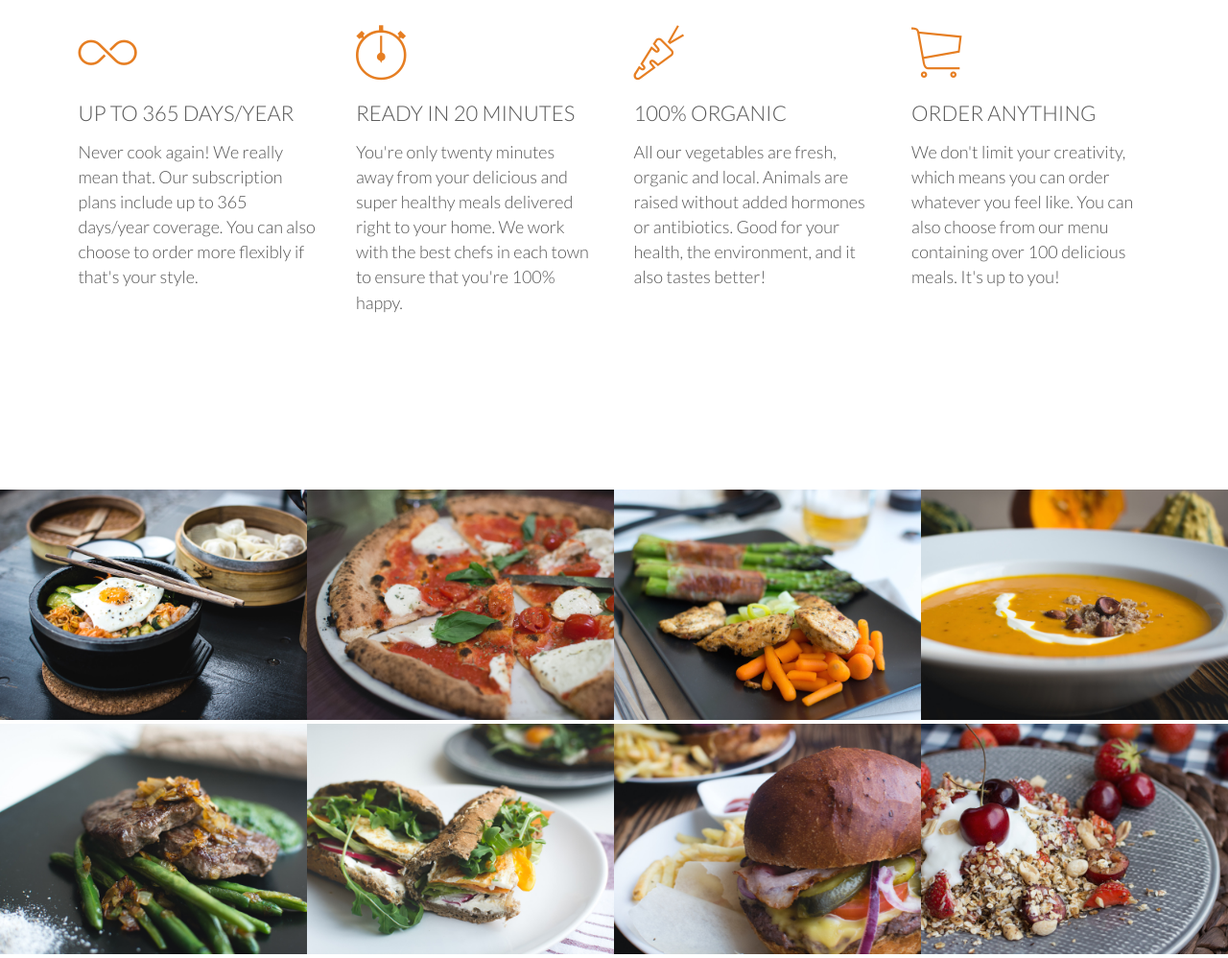
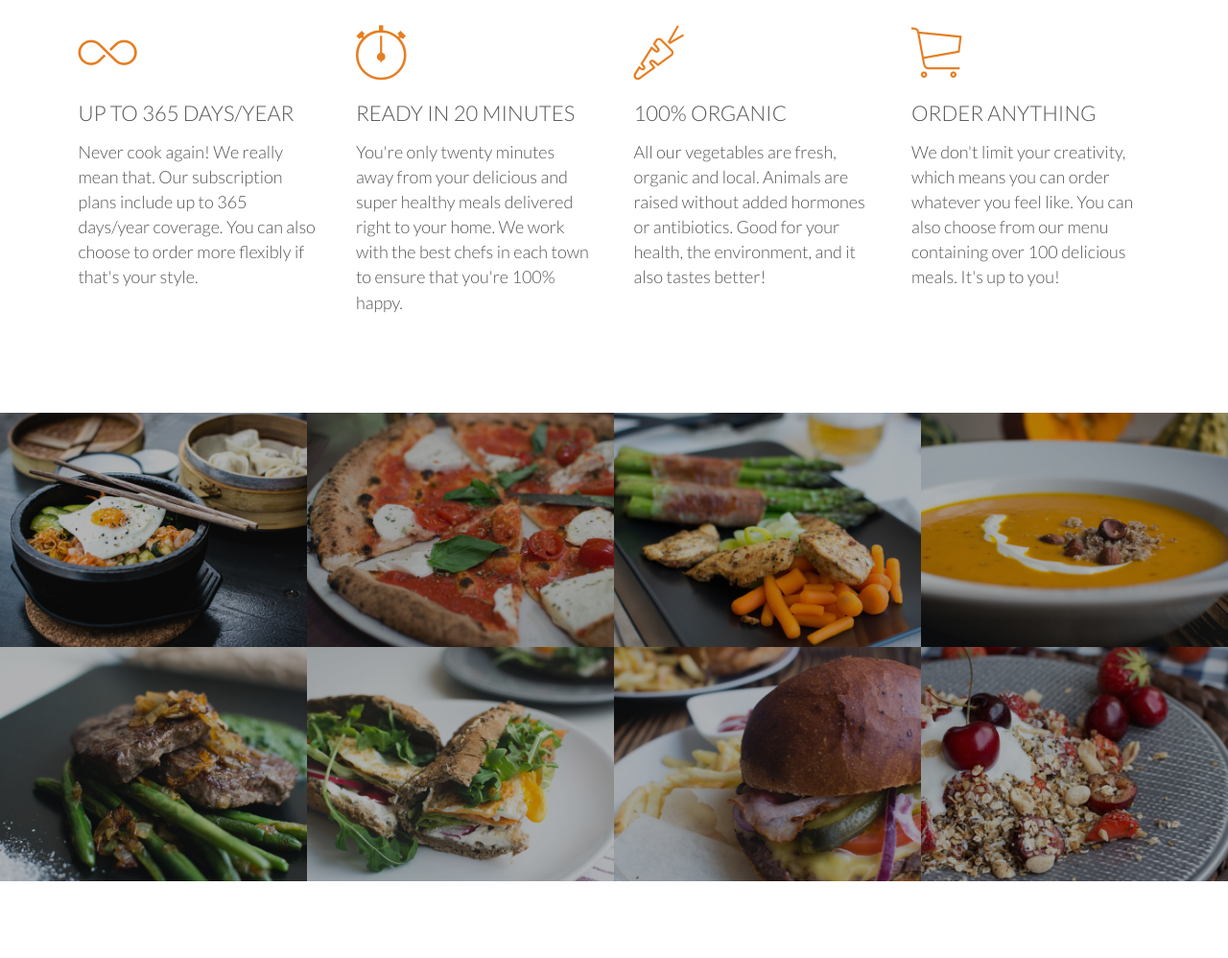
Before and after one commit to EnergeticPixels/udemy-html5css3website, a website: page index.html in a window 1280 px wide. Shown: the part 1050-2048 px from the top of the page at 96% size. After the commit the page ends 1968 px from the top, so only its background shows below. Drawn offline with Linux system fonts and the light colour scheme; files whose address does not match are found by name.

Commit message:
enhancing fav meals

```diff
--- a/styles/style.css
+++ b/styles/style.css
@@ -176,6 +176,10 @@ section {
 }
 
 /* MEALS SHOWCASE */
+.section-meals {
+    padding: 0;
+}
+
 .meals-showcase {
     list-style: none;
     width: 100%;
@@ -190,9 +194,19 @@ section {
 .meal-photo {
     width: 100%;
     margin: 0;
+    overflow: hidden;
+    background-color: #000;
 }
 
 .meal-photo img {
     width: 100%;
     height: auto;
+    transform: scale(1.15);
+    transition: transform 0.5s, opacity 0.5s;
+    opacity: 0.7;
 }
+
+.meal-photo img:hover {
+    transform: scale(1.03);
+    opacity: 1;
+}
```
